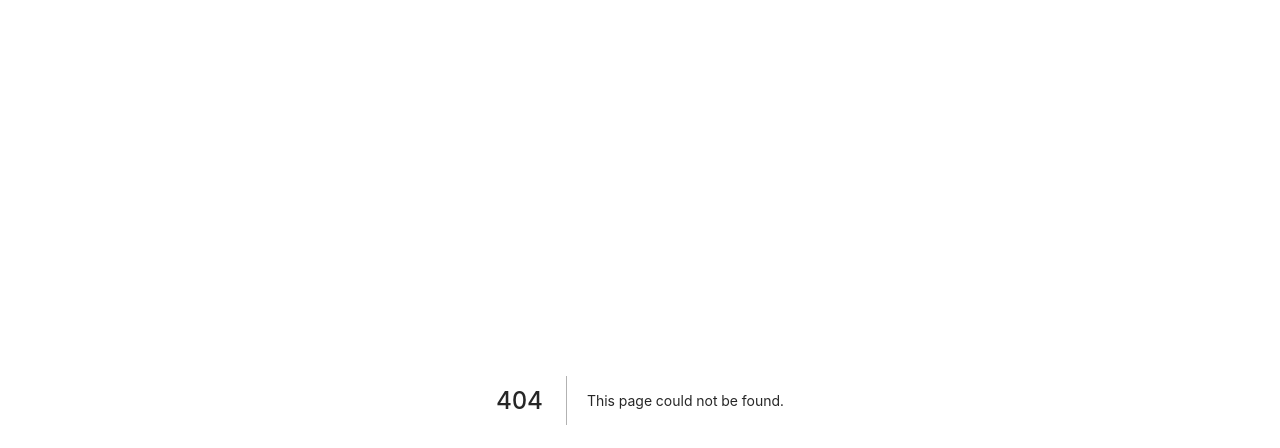
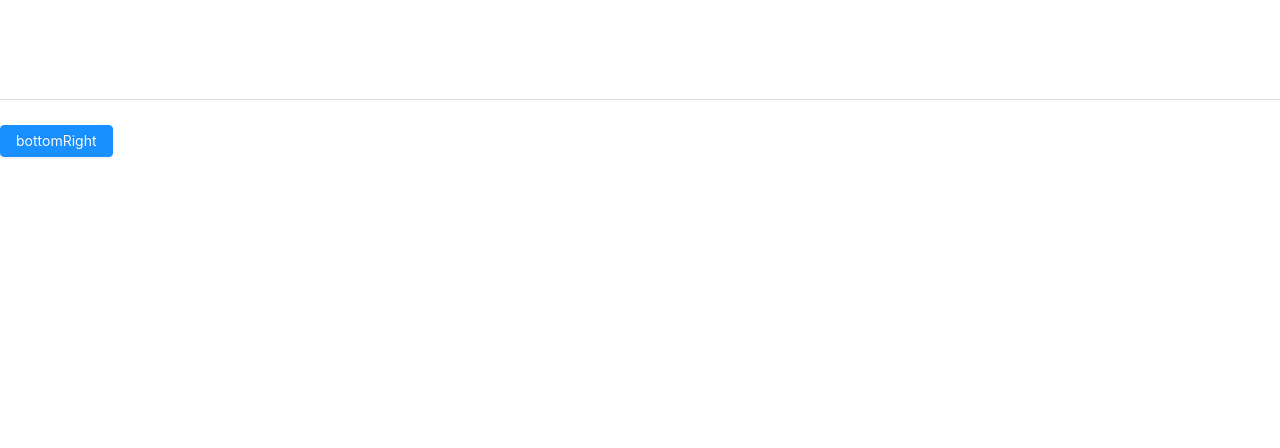
Before and after one commit to JackWils91/overlayTest, a Next.js app: page /test in a window 1280 px wide. Before the commit this address had no page. Shown: the top 448 px of the page. Built offline with nearby package versions, Linux system fonts and the light colour scheme.

Commit message:
mock notification button

```diff
--- /dev/null
+++ b/pages/test.js
@@ -0,0 +1,66 @@
+import React, { useState, useEffect } from "react";
+
+const content = {
+  marginTop: "100px",
+};
+
+import { Button, notification, Divider, Space } from "antd";
+import {
+  RadiusUpleftOutlined,
+  RadiusUprightOutlined,
+  RadiusBottomleftOutlined,
+  RadiusBottomrightOutlined,
+} from "@ant-design/icons";
+
+const data = [
+  { name: "Kylee Kiesow", amount: "10,000" },
+  { name: "Kurt Kiesow", amount: "100,000" },
+  { name: "DeeDee Kiesow", amount: "1" },
+  { name: "Kip Kiesow", amount: "A broken computer" },
+  { name: "Jack Wilson", amount: "Everything" },
+  { name: "Dave Wilson", amount: "10,000,000" },
+  { name: "Cath Wilson", amount: "10,000,000" },
+];
+
+const Context = React.createContext({ name: "Default" });
+
+export default function Test() {
+  const [api, contextHolder] = notification.useNotification();
+
+  const [count, setCount] = useState(0);
+
+  const openNotification = () => {
+    // api.info({
+    notification.open({
+      message: `Thank you ${data[count].name}`,
+      description:
+        // <Context.Consumer>{({ name }) => `For you generous donation of ${name}!`}</Context.Consumer>
+        `For your generous donation of ${data[count].amount}!`,
+      //   placement,
+      //   name,
+      //   amount,
+    });
+    if (count === data.length - 1) {
+      setCount(0);
+    } else {
+      setCount((prevCount) => prevCount + 1);
+    }
+
+    // });
+  };
+
+  return (
+    <div style={content}>
+      <Context.Provider value={{ name: "Ant Design" }}>
+        {contextHolder}
+        <Divider />
+        <Space>
+          <Button type="primary" onClick={() => openNotification()}>
+            {/* <RadiusBottomrightOutlined /> */}
+            bottomRight
+          </Button>
+        </Space>
+      </Context.Provider>
+    </div>
+  );
+}
```
